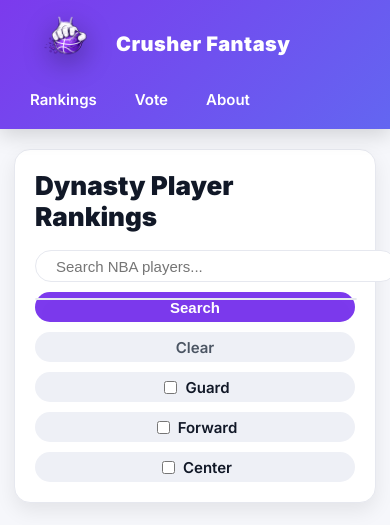
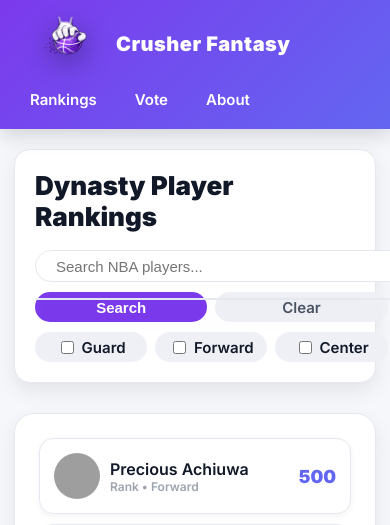
Before and after one commit to nwilfong12/crusherfantasy, a Django app: template players/templates/players/players_list.html in a window 390 px wide; the page is wider, and only the part inside the window is pictured. Shown: the top 525 px of that part. Run offline with Django 5.2, Linux system fonts and the light colour scheme; the template is opened without the code that fills it: values that come from a table or form of the project are taken from there, others are empty; data comes from the database, SQL or seed files in the repository; both versions use the stored data as it was after the commit; grey boxes are pictures that could not be loaded.

Commit message:
fixed the look of search on mobile

```diff
--- a/players/templates/players/players_list.html
+++ b/players/templates/players/players_list.html
@@ -3,7 +3,21 @@
 {% load static %}
 
 <style>
+/* ===== DESKTOP LAYOUT ===== */
 
+.mobile-search-line{
+    flex:1;
+}
+
+.mobile-button-line{
+    display:flex;
+    gap:8px;
+}
+
+.mobile-filter-line{
+    display:flex;
+    gap:8px;
+}
 /* =========================
    FILTER PANEL
 ========================= */
@@ -396,6 +410,8 @@ tr:hover{
 
 <div class="controls-row">
 
+    <!-- line 1 -->
+    <div class="mobile-search-line">
         <div class="search-wrapper">
             <input type="text"
                 name="q"
@@ -406,11 +422,16 @@ id="player-search"
                 autocomplete="off">
             <div id="search-results"></div>
         </div>
+    </div>
 
+    <!-- line 2 -->
+    <div class="mobile-button-line">
         <button type="submit" class="search-button toolbar-btn">Search</button>
+        <a href="/players/" class="clear-button toolbar-btn">Clear</a>
+    </div>
 
-<a href="/players/" class="clear-button toolbar-btn">Clear</a>
-
+    <!-- line 3 -->
+    <div class="mobile-filter-line">
         <label class="filter-chip toolbar-btn">
             <input type="checkbox" name="position" value="Guard"
             {% if "Guard" in selected_positions %}checked{% endif %}
@@ -428,12 +449,12 @@ onchange="this.form.submit()">Forward
             {% if "Center" in selected_positions %}checked{% endif %}
             onchange="this.form.submit()">Center
         </label>
+    </div>
 
 </div>
 
 </form>
 </div>
-
 
 <div class="table-card">
 
```
Also changed, not shown: db.sqlite3. Lines whose indentation alone changed are shown as unchanged.
